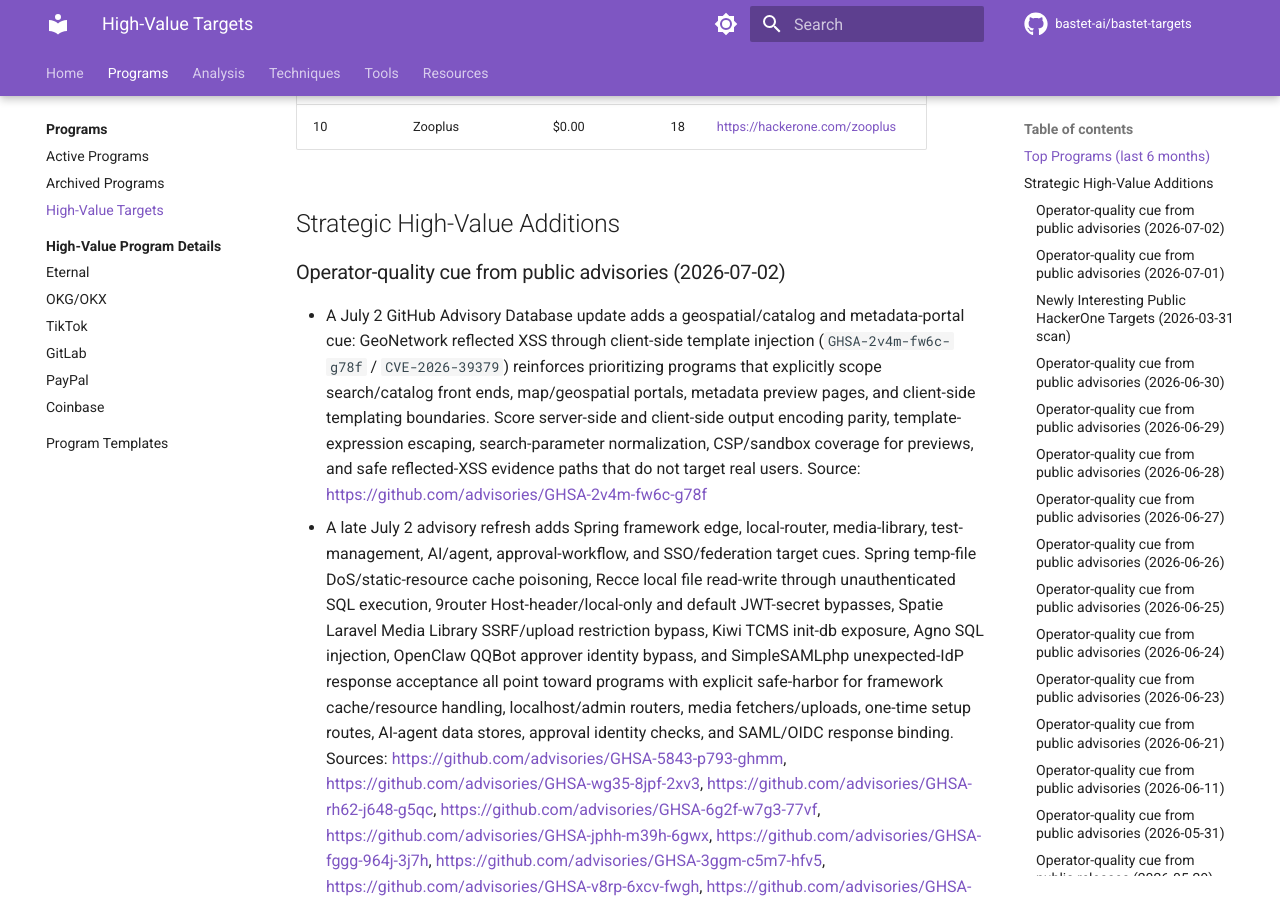
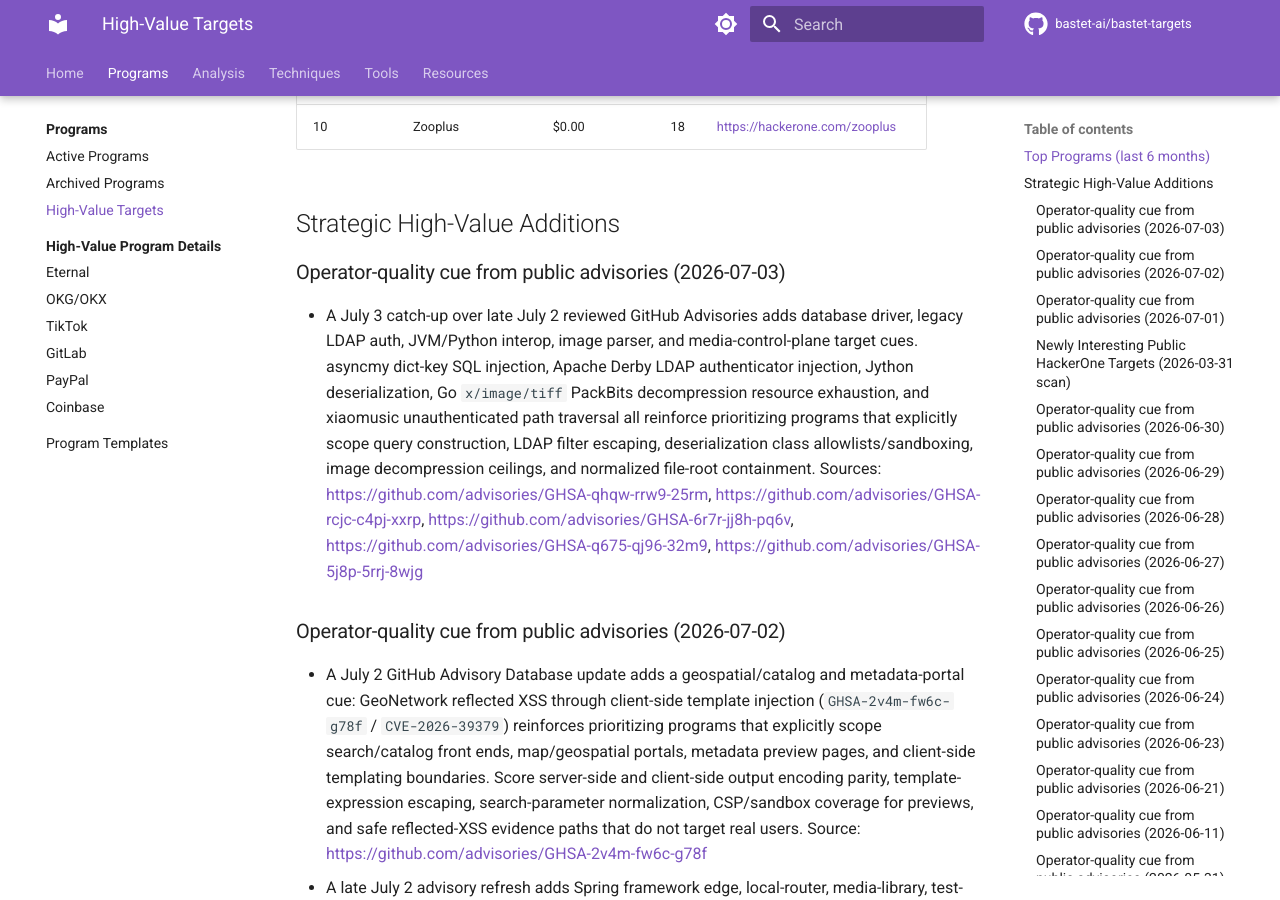
Before and after one commit to bastet-ai/bastet-targets, an MkDocs documentation site: the page built from docs/programs/high-value.md, in a window 1280 px wide and 900 px high, scrolled down 788 px. Built offline with MkDocs 1.6.1 and Material for MkDocs 9.7.7, drawn with Linux system fonts in a browser that asks for light colours; comment, search, counter and statistics services are not loaded.

Commit message:
Add July 3 target quality signals

```diff
--- a/docs/programs/high-value.md
+++ b/docs/programs/high-value.md
@@ -20,6 +20,10 @@
 | 10 | Zooplus | $0.00 | 18 | https://hackerone.com/zooplus |
 
 ## Strategic High-Value Additions
+
+### Operator-quality cue from public advisories (2026-07-03)
+
+- A July 3 catch-up over late July 2 reviewed GitHub Advisories adds database driver, legacy LDAP auth, JVM/Python interop, image parser, and media-control-plane target cues. asyncmy dict-key SQL injection, Apache Derby LDAP authenticator injection, Jython deserialization, Go `x/image/tiff` PackBits decompression resource exhaustion, and xiaomusic unauthenticated path traversal all reinforce prioritizing programs that explicitly scope query construction, LDAP filter escaping, deserialization class allowlists/sandboxing, image decompression ceilings, and normalized file-root containment. Sources: https://github.com/advisories/GHSA-qhqw-rrw9-25rm, https://github.com/advisories/GHSA-rcjc-c4pj-xxrp, https://github.com/advisories/GHSA-6r7r-jj8h-pq6v, https://github.com/advisories/GHSA-q675-qj96-32m9, https://github.com/advisories/GHSA-5j8p-5rrj-8wjg
 
 ### Operator-quality cue from public advisories (2026-07-02)
 
```
Also changed, not shown: docs/program-quality-signals.md (+2 -0 lines), docs/programs/program-quality-signals.md (+2 -0 lines), docs/resources/program-quality-signals.md (+4 -0 lines).
